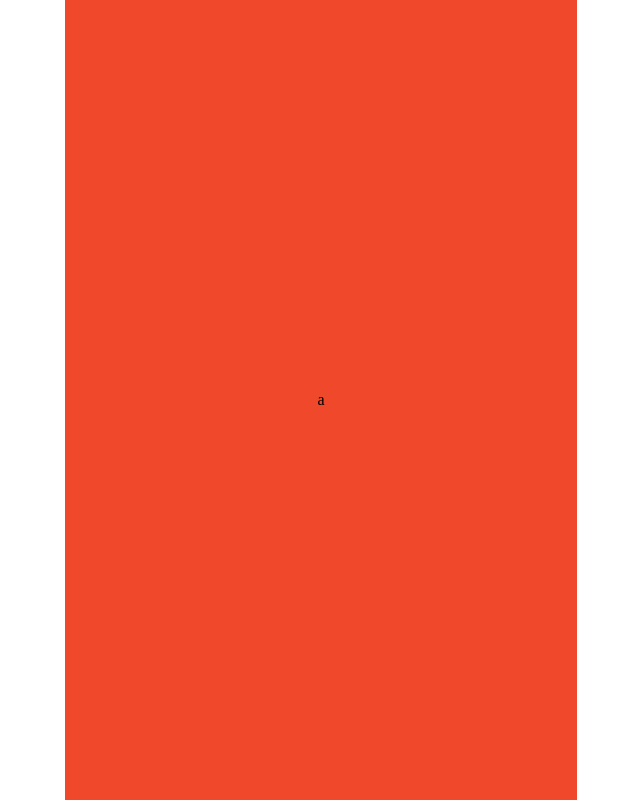
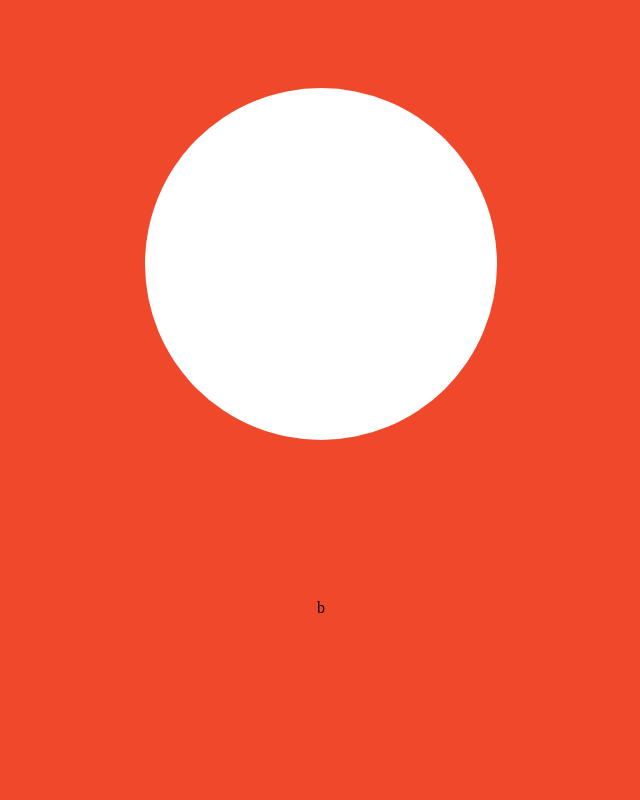
Before and after one commit to FernandoValentim43/Pomodoro-Typescript, a React (Vite) app in the folder pomodoro/: page / in a window 1280 px wide. Shown: the whole page, without its empty margins (319-959 px from the left). Built offline with nearby package versions, Linux system fonts and the light colour scheme.

Commit message:
styles redone

```diff
--- a/pomodoro/src/App.tsx
+++ b/pomodoro/src/App.tsx
@@ -4,8 +4,15 @@ import { Timer } from "./components/Timer";
 function App() {
   return (
     <div className="App">
-      <section className="main">
-        <section>a</section>
+      <section className="main-container">
+        <section className="main">
+
+          <section className="upper">
+            <div className="circle"></div>
+          </section>
+          <section className="lower">b</section>
+
+        </section>
       </section>
     </div>
   );
--- a/pomodoro/src/css/global.css
+++ b/pomodoro/src/css/global.css
@@ -23,24 +23,56 @@
 body {
   margin: 0;
   padding: 0;
+  display: flex;
+  align-items: center;
+  justify-content: center;
+  flex-direction: column;
+  height: 100vh;
+  background-color: #f0482a;
+}
+
+.main-container {
+  display: flex;
+  align-items: center;
+  justify-content: center;
+  flex-direction: column;
+  height: 100vh;
+  background-color: #f0482a;
+  width: 30rem;
 }
 
 .main {
   display: flex;
   align-items: center;
   justify-content: center;
-  height: 100vh;
+  flex-direction: column;
+  width: 100%;
+  margin-top: 3rem;
+  margin-bottom: 3rem;
+  height: 100%;
 }
 .main section {
   display: flex;
   align-items: center;
   justify-content: center;
-  height: 100vh;
-  background-color: #f0482a;
-  width: 32rem;
+  flex-direction: column;
+  width: 100%;
+  height: 100%;
 }
-@media (max-width: 600px) {
-  .main section {
-    width: 100%;
+
+.circle {
+  margin: 1.5rem;
+  margin-top: 2.5rem;
+  width: 22rem;
+  height: 22rem;
+  border-radius: 50%;
+  background-color: white;
+}
+@media (max-width: 450px) {
+  .circle {
+    width: 100vw;
+    margin-top: 4rem;
+    width: 75vw;
+    height: 75vw;
   }
 }/*# sourceMappingURL=global.css.map */
--- a/pomodoro/src/scss/global.scss
+++ b/pomodoro/src/scss/global.scss
@@ -1,33 +1,67 @@
 @use "./button";
 @use "./timer";
 
-$breakpoint-tablet: 600px;
+$breakpoint-tablet: 450px;
 $tomato-color: #f0482a;
 
 @mixin flex {
   display: flex;
   align-items: center;
   justify-content: center;
-  height: 100vh;
+  flex-direction: column;
 }
 
 body {
   //reset
   margin: 0;
   padding: 0;
+
+  @include flex;
+  height: 100vh;
+
+  background-color: $tomato-color;
+
+}
+
+.main-container {
+  @include flex;
+  height: 100vh;
+  background-color: $tomato-color;
+  width: 30rem;
+
 }
 
 .main {
   @include flex;
+  width: 100%;
+  margin-top: 3rem;
+  margin-bottom: 3rem;
+  height: 100%;
 
   section {
     @include flex;
-    background-color: $tomato-color;
+    width: 100%;
+    height: 100%;
+  }
 
-    width: 32rem;
+}
 
-    @media (max-width: $breakpoint-tablet) {
-      width: 100%;
-    }
+
+
+
+
+.circle {
+  margin: 1.5rem;
+  margin-top: 2.5rem;
+  width: 22rem;
+  height: 22rem;
+  border-radius: 50%;
+  background-color: white;
+
+  @media (max-width: $breakpoint-tablet) {
+    width: 100vw;
+    margin-top: 4rem;
+    width: 75vw;
+    height: 75vw;
   }
 }
```
Also changed, not shown: 1 other file (tests, documents, lock files or other folders).
